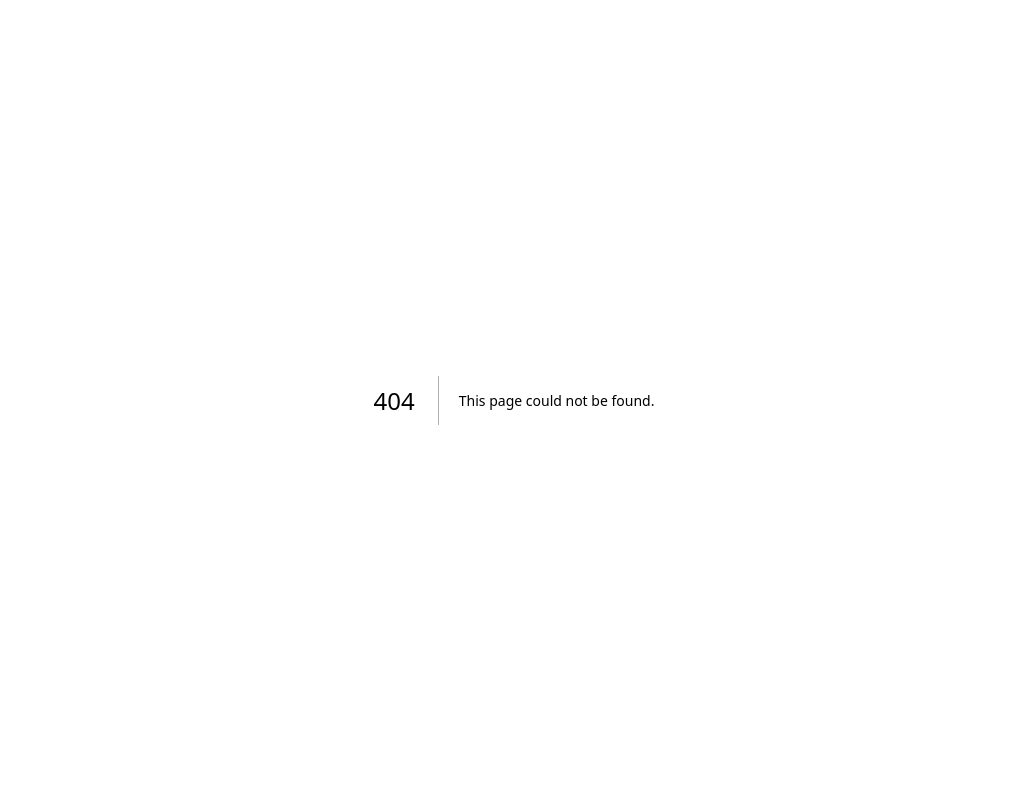
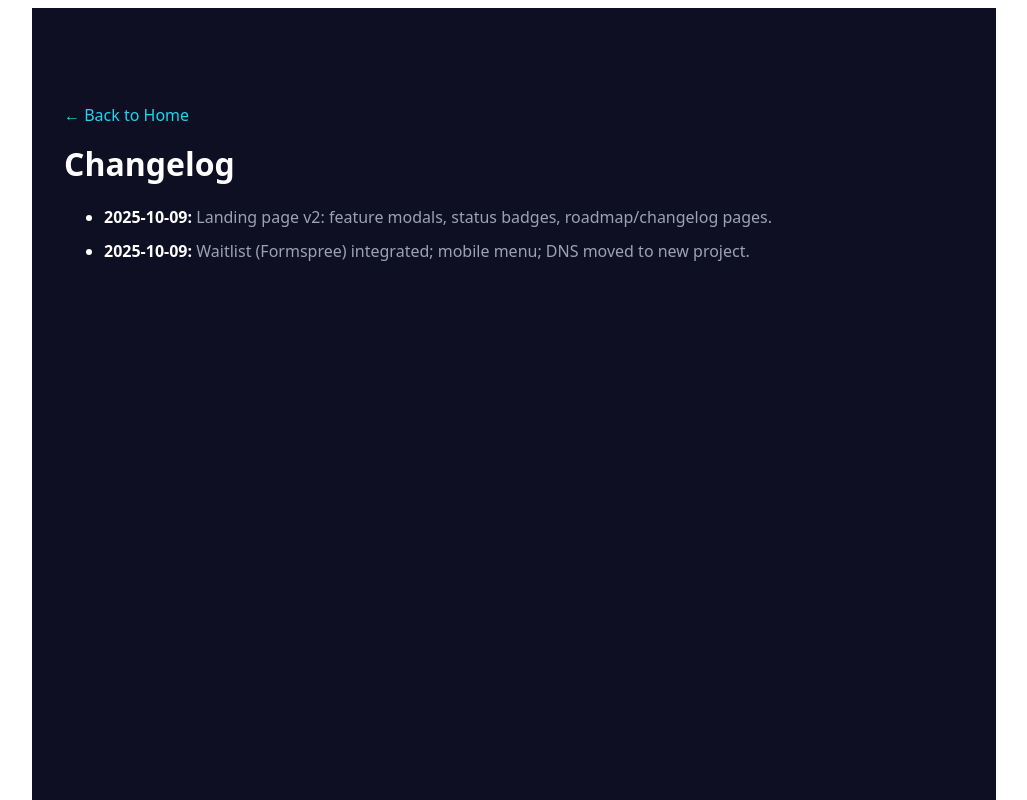
Before and after one commit to mirrorsyncofficial-ops/mirrorsync.co, a Next.js app: page /changelog in a window 1280 px wide. Before the commit this address had no page. Shown: the top 800 px of the page, without its empty margins (126-1153 px from the left). Built offline with nearby package versions, Linux system fonts and the light colour scheme.

Commit message:
Create changelog.js

```diff
--- /dev/null
+++ b/pages/changelog.js
@@ -0,0 +1,19 @@
+export default function Changelog() {
+  const items = [
+    ['2025-10-09', 'Landing page v2: feature modals, status badges, roadmap/changelog pages.'],
+    ['2025-10-09', 'Waitlist (Formspree) integrated; mobile menu; DNS moved to new project.'],
+  ];
+  return (
+    <div style={{ color:'#fff', fontFamily:'system-ui', background:'#0f0f23', minHeight:'100vh', padding:'6rem 2rem', maxWidth:900, margin:'0 auto' }}>
+      <a href="/" style={{ color:'#22d3ee', textDecoration:'none' }}>← Back to Home</a>
+      <h1 style={{ marginTop:'1rem' }}>Changelog</h1>
+      <ul>
+        {items.map(([date, text]) => (
+          <li key={date} style={{ margin:'0.75rem 0' }}>
+            <b>{date}:</b> <span style={{ color:'#9ca3af' }}>{text}</span>
+          </li>
+        ))}
+      </ul>
+    </div>
+  );
+}
```
